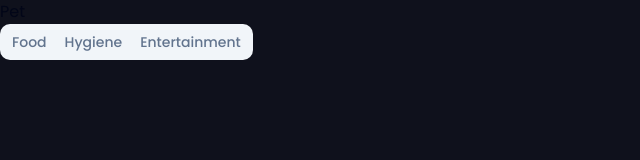
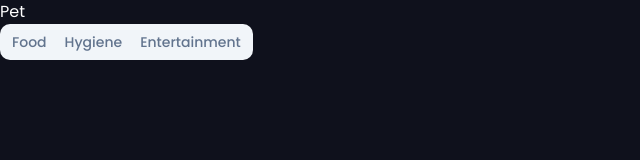
Before and after one commit to yuhaislost/horizon, a Next.js app: page /pet in a window 1280 px wide. Shown: the top 160 px of the page, without its empty margins (0-640 px from the left). Built offline with nearby package versions, Linux system fonts and the light colour scheme.

Commit message:
Adjust leaderboard page

```diff
--- a/app/leaderboard/page.tsx
+++ b/app/leaderboard/page.tsx
@@ -23,7 +23,7 @@
 
       <ScrollArea className="h-72 w-48 rounded-md border">
         <div className="p-4">
-          <h4 className="mb-4 text-sm font-medium leading-none">Tags</h4>
+          <h4 className="mb-4 text-sm font-medium leading-none">Leaderboard</h4>
           {users.map((user, i = 0) => {
             return (
               <div key={user.id}>
--- a/app/pet/page.tsx
+++ b/app/pet/page.tsx
@@ -3,7 +3,7 @@
 
 export default function pet() {
   return (
-    <div>
+    <div className="text-white">
       <div>
         Pet
       </div>
```
